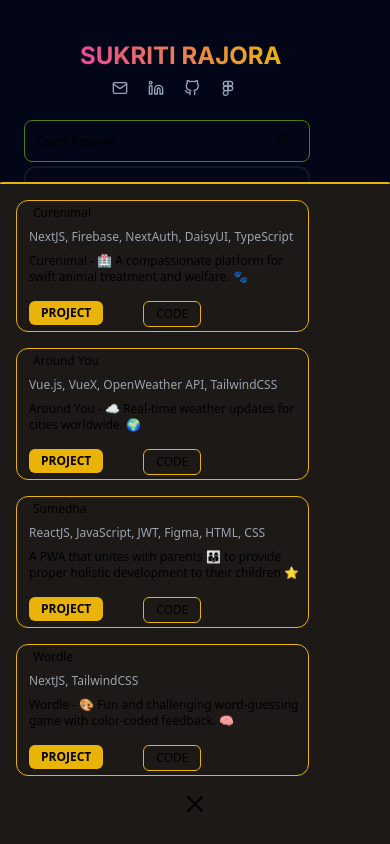
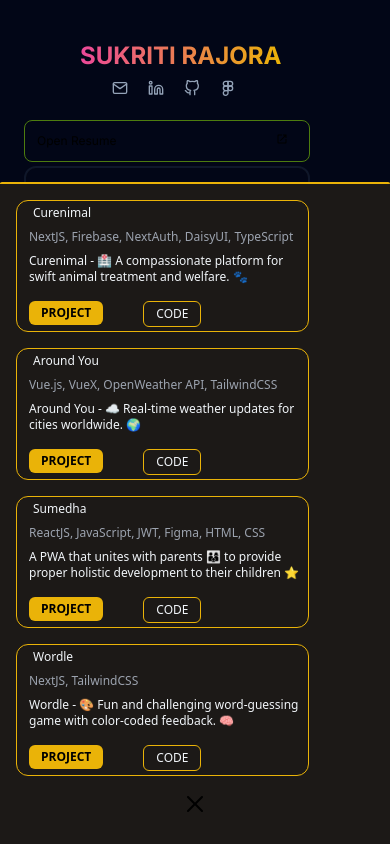
Before and after one commit to SukritiR29/portfolio-2024, a Next.js app: page / in a window 390 px wide. Both pictures are taken after a click on the element "PROJECTS". Built offline with nearby package versions, Linux system fonts and the light colour scheme.

Commit message:
codespace responsive fix

```diff
--- a/app/component/codespace.js
+++ b/app/component/codespace.js
@@ -59,7 +59,7 @@ const Code = () => {
                   </DrawerHeader>
 
                   <DrawerBody className="overflow-auto">
-                    <div className="gap-0 overflow-auto">
+                    <div className="gap-0 overflow-auto text-slate-100">
                       <div className="lg:flex ">
                         <div className="lg:w-1/3 w-3/4 lg:m-6 m-1 mt-4 ml-4 text-md font-sans font-justify border border-yellow-500 lg:p-3 p-1 rounded-xl hover:bg-gray-900">
                           <h2 className="lg:pl-2 pl-3 lg:text-sm text-xs">
```
